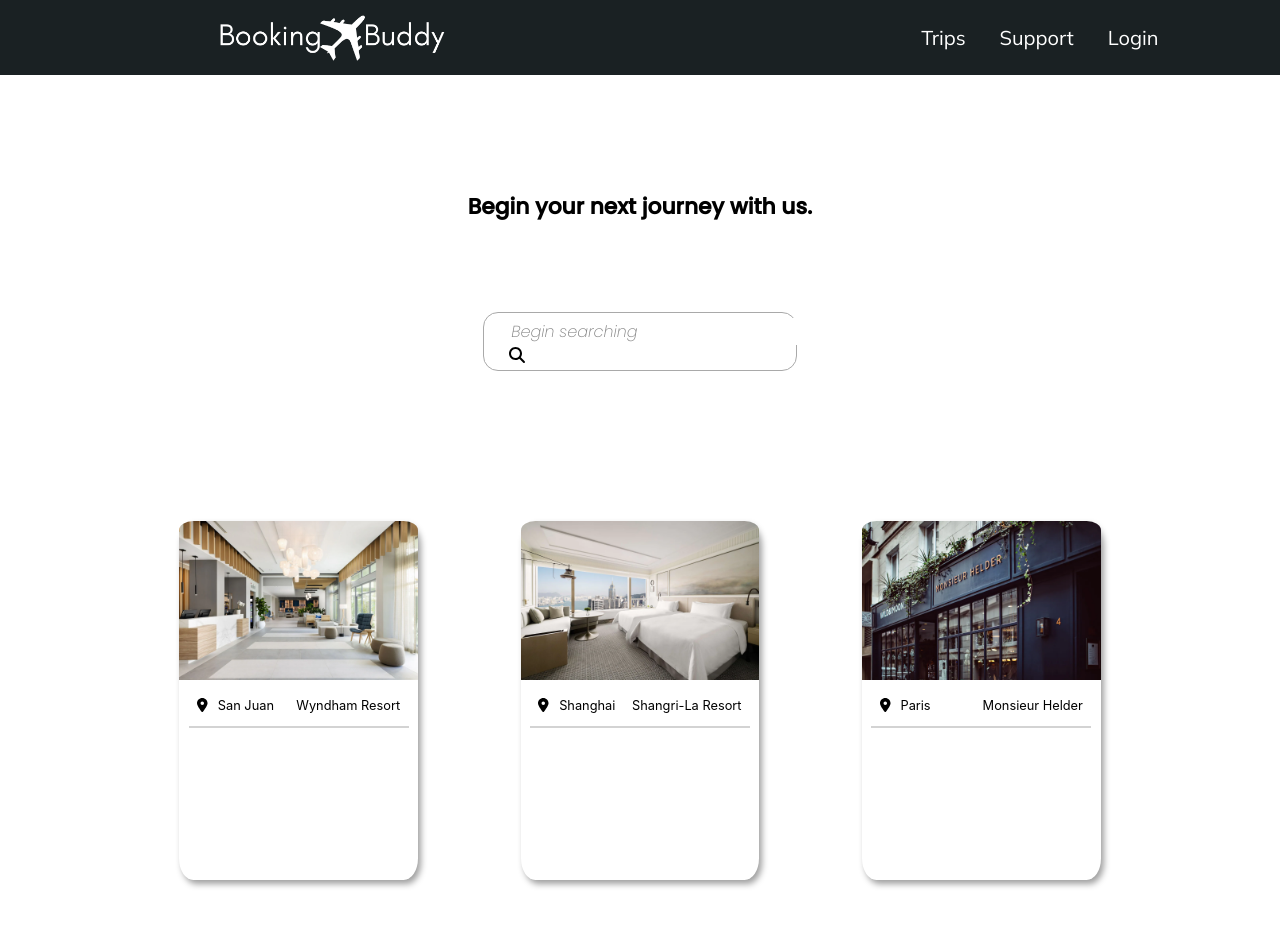
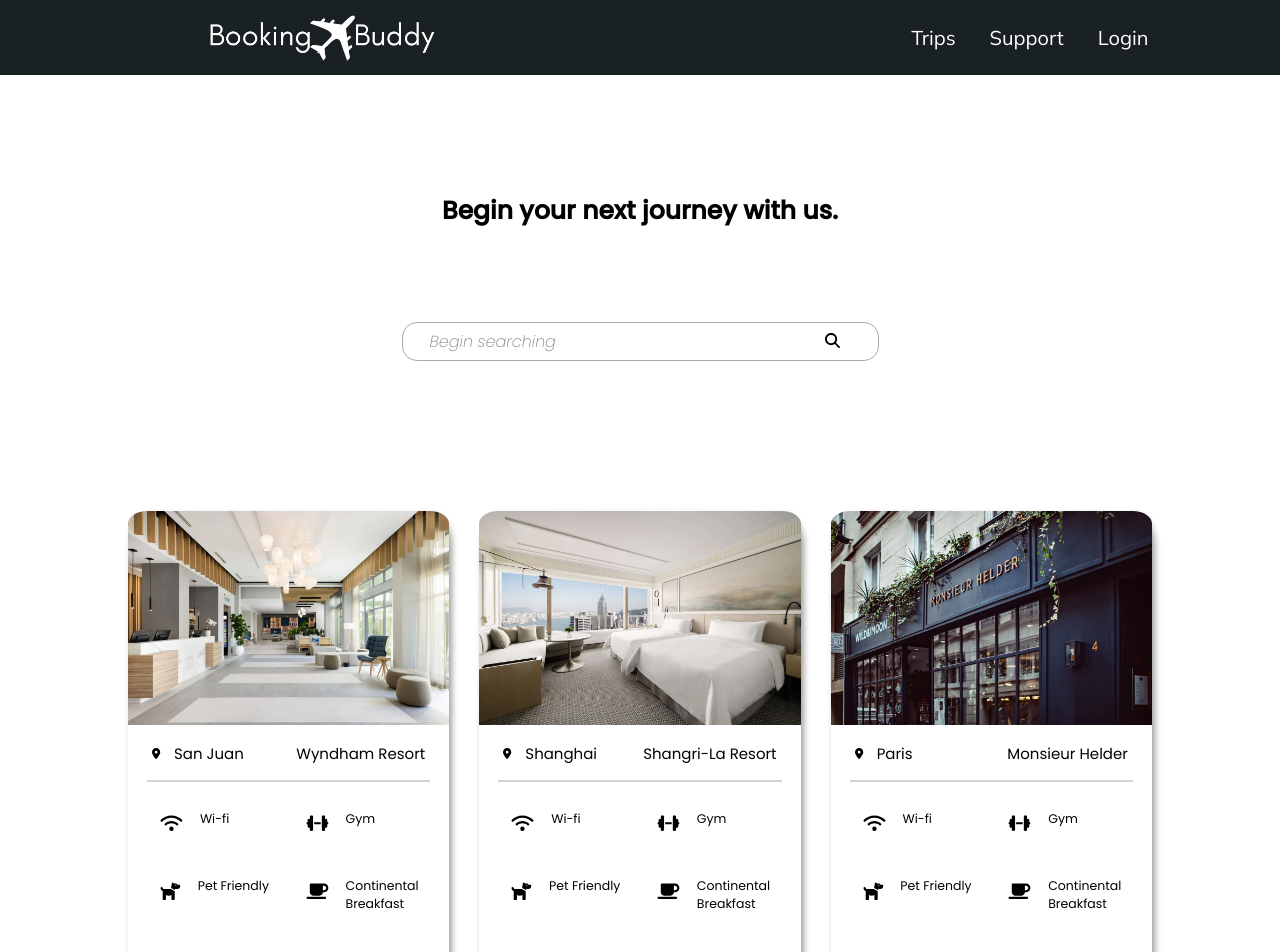
Before and after one commit to mm2023git/Booking-Mock-App, a React (Create React App) app in the folder frontend/: page / in a window 1280 px wide. Shown: the top 952 px of the page. Built offline with nearby package versions, Linux system fonts and the light colour scheme; no server answers.

Commit message:
Improve resolution scaling adding amenities grid to hotel cards

```diff
--- a/frontend/src/components/Home.css
+++ b/frontend/src/components/Home.css
@@ -1,12 +1,26 @@
 @import url('https://fonts.googleapis.com/css2?family=Poppins:wght@500&display=swap');
+@import url('https://fonts.googleapis.com/css2?family=Poppins:wght@400&display=swap');
 @import url('https://fonts.googleapis.com/css2?family=Poppins:ital,wght@0,200;1,200&display=swap');
 
+body{
+    font-size: 62.5%;
+}
 
 .home{
    display: block;
 
 }
 
+/*Motto */
+.motto{
+    padding-top: 100px;
+    text-align: center;
+    font-family: 'Poppins', sans-serif;
+    font-size: 2.5em;
+}
+
+
+/*Search bar*/
 .search-bar{
     display: flex;
     padding-top: 75px;
@@ -46,32 +60,35 @@
 	font: inherit;
 	cursor: pointer;
 	outline: inherit;
+    font-size: 1.5em;
 }
 
 .input-form{
-    width: 22vw;
+    width: 450px;
     border-radius: 15px;
     border: 1px darkgray solid;
-    padding: 5px 5px 5px 25px;
+    padding: 5px 0px 5px 25px;
+
 }
 
-
+/*Bottom hotel cards*/
 .hotel-example{
     text-decoration: none;
     color: black;
-    width: 25%;
-    height: 40%;
+    min-height: 400px;
+    height: 37.5%;
+    width: 35em;
     box-shadow: inset;
     border-radius: 6%;
     box-shadow: 3px 4px 6px 0px rgba(0, 0, 0, 0.38);
     transition: all .2s ease-in-out;
-    margin: 0% 5% 0% 5%;
 }
 
 .location{
     display: flex;
     color: black;
-    font-size: 1vw;
+    font-family: 'Poppins', sans-serif;
+    font-size: 1.5em;
     padding-left: 5%;
     padding-top: .05vw;
 }
@@ -79,17 +96,18 @@
 .hotel-name{
     display: flex;
     margin-left: auto;
-    font-size: 1vw;
+    font-family: 'Poppins', sans-serif;
+    font-size: 1.5em;
 }
 
 
 
-.price-bar{
+.loc-bar{
     display: flex;
     align-items: center;
     width: 85%;
-    padding-left: 3.5%;
-    padding-right: 3.5%;
+    padding-left: .5em;
+    padding-right: .5em;
     margin: 0 auto;
     border-bottom: 2px solid lightgray;
 
@@ -102,29 +120,55 @@
 }
 
 .pinicon{
-    font-size: 1.1vw;
+    font-size: 1.1em;
 }
 
 .hotel-example:hover{
     transform: scale(1.1);
 }
 
+.deal-containers{
+    display: flex;
+    max-width: 80vw;
+    height: 85rem;
+    padding-top: 100px;
+    display: flex;
+    justify-content: space-evenly;
+    margin: 0 auto;
+    column-gap: 3em;
 
-.motto{
-    padding-top: 100px;
-    text-align: center;
-    font-family: 'Poppins', sans-serif;
-    font-size: 1.7vw;
 }
 
-.deal-containers{
-    width: fit-content;
-    max-width: 80vw;
-    max-height: 70vw;
-    height: 80vw;
-    padding-top: 100px;
-    display: flex;
-    justify-content: space-around;
-    margin: 0 auto;
+
+/*Card amenities*/
+
+.amenities-row{
+    display: grid;
+    grid-template-columns: 1fr 1fr;
+    margin-left: 0px;
+    justify-content: space-between;
+    row-gap: 1.5em;
+    align-content: center;
+    padding-top: 1.5em;
+    padding-left: 1.5em;
+    padding-right: 1.5em;
 
 }
+
+
+.icon{
+    display: flex;
+}
+
+.amenicon{
+    padding: 1em;
+    font-size: 1.75em;
+
+}
+
+.icon-text{
+    font-family: 'Poppins', sans-serif;
+    font-weight: 400;
+    font-size: 1.25em;
+    padding-right: 1em;
+}
--- a/frontend/src/components/Home.jsx
+++ b/frontend/src/components/Home.jsx
@@ -3,7 +3,7 @@ import hotel1 from './images/hotel1.jpeg'
 import hotel2 from './images/hotel2.jpeg'
 import './Home.css'
 import {FontAwesomeIcon} from "@fortawesome/react-fontawesome"
-import { faLocationDot, faSearch } from '@fortawesome/free-solid-svg-icons'
+import { faLocationDot, faSearch, faWifi, faDumbbell, faDog, faCoffee } from '@fortawesome/free-solid-svg-icons'
 import {Link} from "react-router-dom"
 
 function Home(){
@@ -25,14 +25,27 @@ function Home(){
                 <Link to ="./login" className='hotel-example'>
                     <img src= {hotel} className = "hotelimg" alt='hotel'/>
                     <div className='lower-box'>
-                        <div className='price-bar'>
+                        <div className='loc-bar'>
                             <FontAwesomeIcon icon = {faLocationDot} className="pinicon" />
                             <p className='location'> San Juan</p>
                             <p className='hotel-name'>Wyndham Resort</p>
                         </div>
-                        <div>
-                            <div className='amenities-row'>
-
+                        <div className='amenities-row'>
+                            <div className='icon'>
+                                <FontAwesomeIcon icon = {faWifi} className="amenicon" />
+                                <p className='icon-text'>Wi-fi</p>
+                            </div>
+                            <div className='icon'>
+                                <FontAwesomeIcon icon = {faDumbbell} className="amenicon" />
+                                <p className='icon-text'>Gym</p>
+                            </div>
+                            <div className='icon'>
+                                <FontAwesomeIcon icon = {faDog} className="amenicon" />
+                                <p className='icon-text'>Pet Friendly</p>
+                            </div>
+                            <div className='icon'>
+                                <FontAwesomeIcon icon = {faCoffee} className="amenicon" />
+                                <p className='icon-text'>Continental Breakfast</p>
                             </div>
                         </div>
                     </div>
@@ -40,21 +53,58 @@ function Home(){
                 <Link to ="./login" className='hotel-example'>
                     <img src= {hotel1} className = "hotelimg" alt='hotel'/>
                     <div className='lower-box'>
-                        <div className='price-bar'>
+                        <div className='loc-bar'>
                             <FontAwesomeIcon icon = {faLocationDot} className="pinicon" />
                             <p className='location'>Shanghai</p>
                             <p className='hotel-name'>Shangri-La Resort</p>
                         </div>
+                        <div className='amenities-row'>
+                            <div className='icon'>
+                                <FontAwesomeIcon icon = {faWifi} className="amenicon" />
+                                <p className='icon-text'>Wi-fi</p>
+                            </div>
+                            <div className='icon'>
+                                <FontAwesomeIcon icon = {faDumbbell} className="amenicon" />
+                                <p className='icon-text'>Gym</p>
+                            </div>
+                            <div className='icon'>
+                                <FontAwesomeIcon icon = {faDog} className="amenicon" />
+                                <p className='icon-text'>Pet Friendly</p>
+                            </div>
+                            <div className='icon'>
+                                <FontAwesomeIcon icon = {faCoffee} className="amenicon" />
+                                <p className='icon-text'>Continental Breakfast</p>
+                            </div>
+                        </div>
+
                     </div>
                 </Link>
 
                 <Link to ="./login" className='hotel-example'>
                     <img src= {hotel2} className = "hotelimg" alt='hotel'/>
                     <div className='lower-box'>
-                        <div className='price-bar'>
+                        <div className='loc-bar'>
                             <FontAwesomeIcon icon = {faLocationDot} className="pinicon" />
                             <p className='location'>Paris</p>
                             <p className='hotel-name'>Monsieur Helder</p>
+                        </div>
+                        <div className='amenities-row'>
+                            <div className='icon'>
+                                <FontAwesomeIcon icon = {faWifi} className="amenicon" />
+                                <p className='icon-text'>Wi-fi</p>
+                            </div>
+                            <div className='icon'>
+                                <FontAwesomeIcon icon = {faDumbbell} className="amenicon" />
+                                <p className='icon-text'>Gym</p>
+                            </div>
+                            <div className='icon'>
+                                <FontAwesomeIcon icon = {faDog} className="amenicon" />
+                                <p className='icon-text'>Pet Friendly</p>
+                            </div>
+                            <div className='icon'>
+                                <FontAwesomeIcon icon = {faCoffee} className="amenicon" />
+                                <p className='icon-text'>Continental Breakfast</p>
+                            </div>
                         </div>
                     </div>
                 </Link>
--- a/frontend/src/components/Navbar.css
+++ b/frontend/src/components/Navbar.css
@@ -2,7 +2,6 @@
 @import url('https://fonts.googleapis.com/css2?family=Merriweather:wght@900&display=swap');
 
 .topBar{
-    align-items: center;
     background-color: #1a2123;
     display: flex;
     justify-content: center;
@@ -14,6 +13,7 @@
     display: flex;
     align-items: center;
     color: black;
+    padding-right: 20px;
 }
 
 .nav-items{
--- a/frontend/src/components/Navbar.jsx
+++ b/frontend/src/components/Navbar.jsx
@@ -1,20 +1,19 @@
 import './Navbar.css'
 import logo from './images/logo.png'
 import {Link} from "react-router-dom"
-
 
 function Navbar(){
 
 
     return(
         <div className = "topBar">
-            <div className="brand">
+            <Link to="../" className="brand">
                 <img src={logo} className="plane" alt='logo'></img>
-            </div>
+            </Link>
             <div className="nav-hold">
                 <Link className='nav-items'>Trips</Link>
                 <Link className='nav-items'>Support</Link>
-                <Link className='nav-items'>Login</Link>
+                <Link  to ="./login" className='nav-items'>Login</Link>
             </div>
 
         </div>
```
